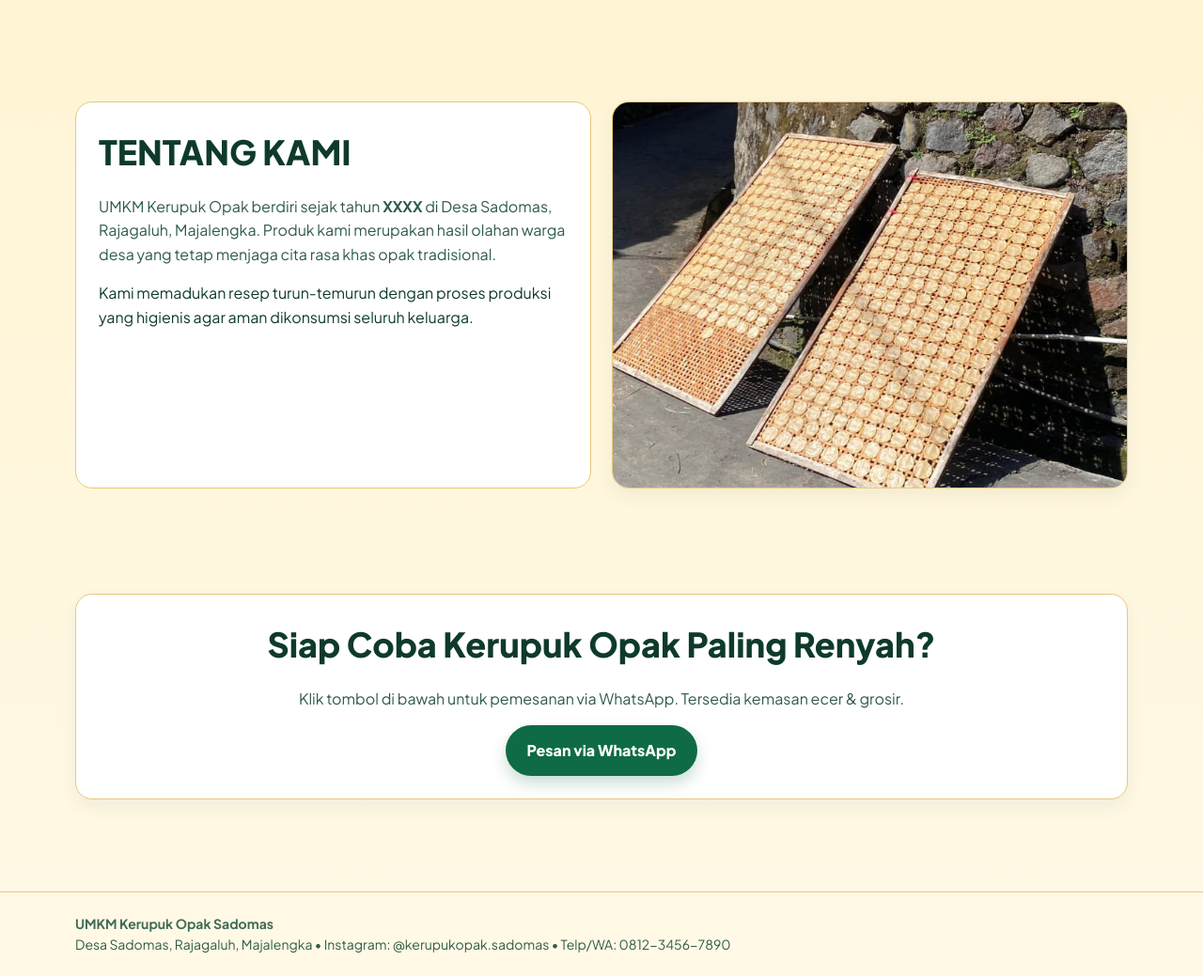
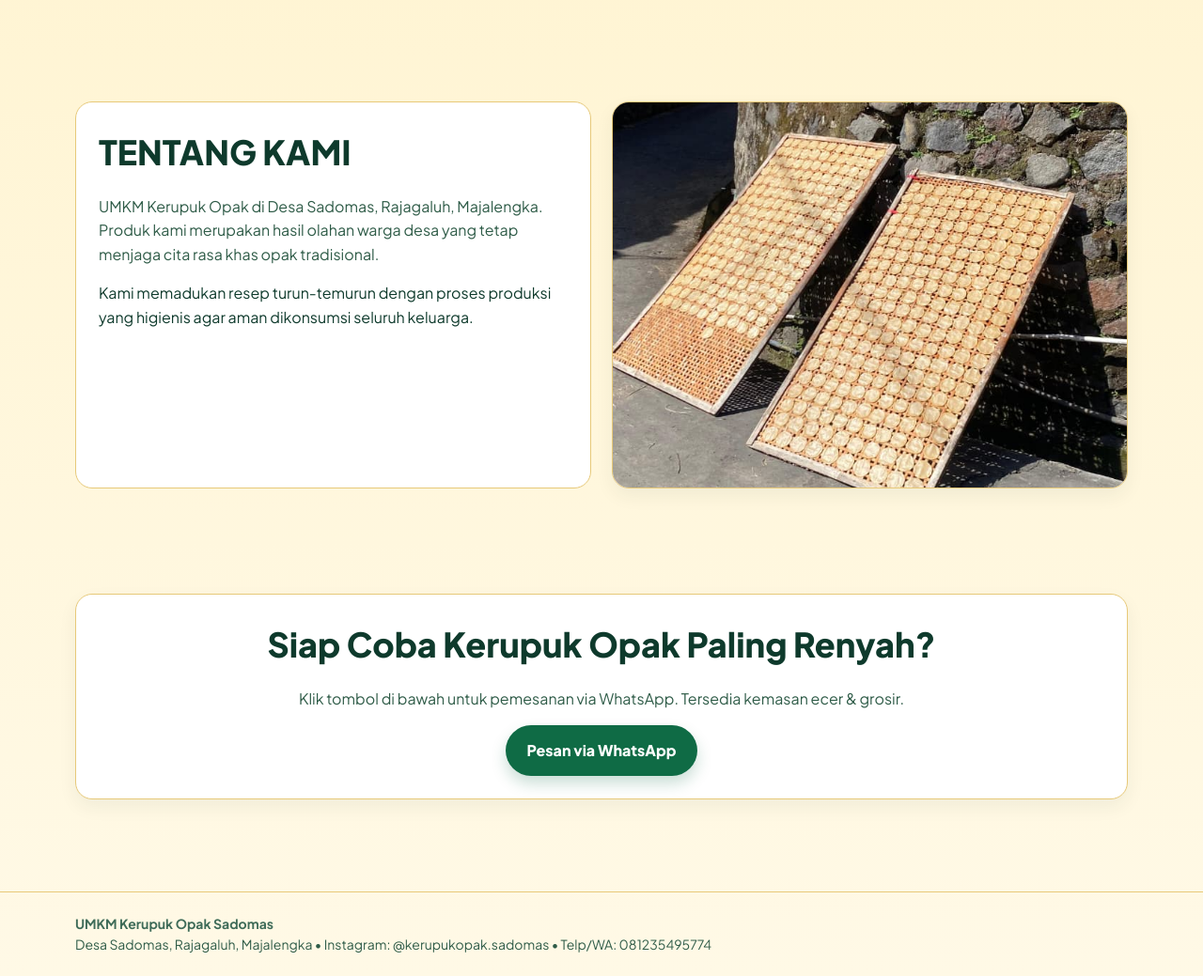
Before and after one commit to nuriskandarsyah/sadomasopak, a Laravel app: page / in a window 1280 px wide. Shown: the part 637-1676 px from the top of the page at 94% size. Run offline with Laravel 12, Linux system fonts and the light colour scheme.

Commit message:
Update index.blade.php

```diff
--- a/resources/views/cv/index.blade.php
+++ b/resources/views/cv/index.blade.php
@@ -93,7 +93,7 @@
       <h1>KERUPUK OPAK SADOMAS</h1>
       <p class="tagline">Gurih, Renyah, Tradisional!</p>
       <p class="lead">Selamat datang di UMKM Kerupuk Opak Sadomas, produk unggulan desa kami yang dibuat dari bahan pilihan berkualitas. Diproduksi secara tradisional namun higienis – cocok untuk camilan maupun pelengkap makanan.</p>
-      <a id="pesan" class="cta" href="https://wa.me/6281234567890?text=Halo%20saya%20ingin%20pesan%20Kerupuk%20Opak%20Sadomas" target="_blank" rel="noopener">
+      <a id="pesan" class="cta" href="https://wa.me/6281235495774?text=Halo%20saya%20ingin%20pesan%20Kerupuk%20Opak%20Sadomas" target="_blank" rel="noopener">
         <svg width="18" height="18" viewBox="0 0 24 24" fill="none" xmlns="http://www.w3.org/2000/svg" aria-hidden="true"><path d="M20.52 3.48A11.89 11.89 0 0 0 2.06 16.2L1 21.75l5.69-1.04a11.9 11.9 0 0 0 5.7 1.46h.01c6.56 0 11.89-5.34 11.89-11.9 0-3.18-1.24-6.17-3.77-7.79Z" stroke="#fff" stroke-width="2"/><path d="M16.9 13.77c-.22.63-1.1 1.16-1.53 1.2-.41.04-.95.06-1.54-.09-.35-.09-.8-.27-1.38-.53a9.77 9.77 0 0 1-3.4-3.02 3.8 3.8 0 0 1-.82-2.04c.02-.86.47-1.7 1.03-1.9.26-.1.58-.05.75.15.19.24.43.61.54.86.18.38.14.56.03.77-.12.23-.25.37-.38.58-.11.16-.24.33-.1.62.14.3.61 1.24 1.43 2.01.99.96 1.83 1.28 2.14 1.42.3.14.47.12.64-.07.17-.2.73-.86.93-1.16.2-.3.4-.25.66-.15.26.1 1.65.78 1.94.95.28.17.47.27.54.42.07.14.07.59-.02.89Z" fill="#fff"/></svg>
         Pesan Sekarang
       </a>
@@ -115,7 +115,7 @@
     <div class="container grid grid-2">
       <div class="about">
         <h2>TENTANG KAMI</h2>
-        <p class="muted">UMKM Kerupuk Opak berdiri sejak tahun <b>XXXX</b> di Desa Sadomas, Rajagaluh, Majalengka. Produk kami merupakan hasil olahan warga desa yang tetap menjaga cita rasa khas opak tradisional.</p>
+        <p class="muted">UMKM Kerupuk Opak di Desa Sadomas, Rajagaluh, Majalengka. Produk kami merupakan hasil olahan warga desa yang tetap menjaga cita rasa khas opak tradisional.</p>
         <p>Kami memadukan resep turun-temurun dengan proses produksi yang higienis agar aman dikonsumsi seluruh keluarga.</p>
       </div>
       <div class="card">
@@ -137,7 +137,7 @@
   <footer class="footer">
     <div class="container">
       <div><strong>UMKM Kerupuk Opak Sadomas</strong></div>
-      <div class="muted">Desa Sadomas, Rajagaluh, Majalengka • Instagram: @kerupukopak.sadomas • Telp/WA: 0812-3456-7890</div>
+      <div class="muted">Desa Sadomas, Rajagaluh, Majalengka • Instagram: @kerupukopak.sadomas • Telp/WA: 081235495774</div>
     </div>
   </footer>
 </body>
```
